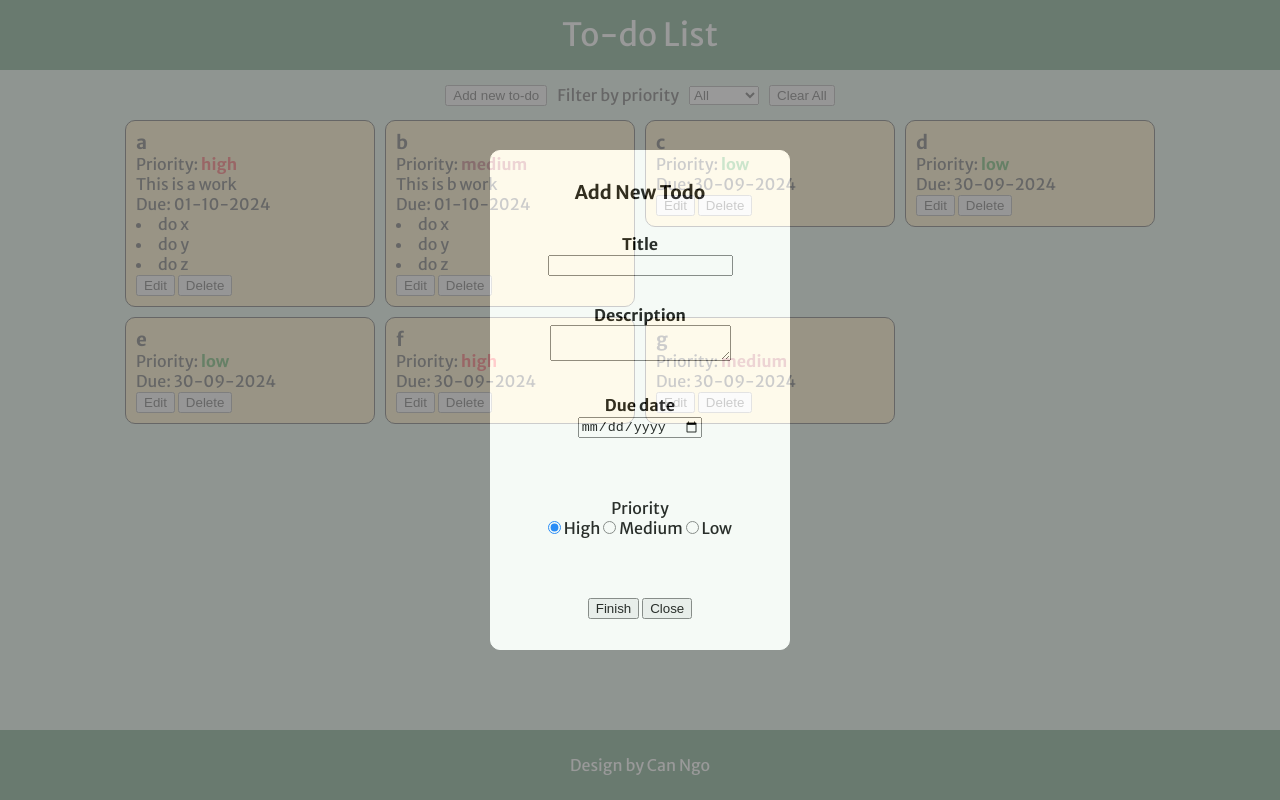
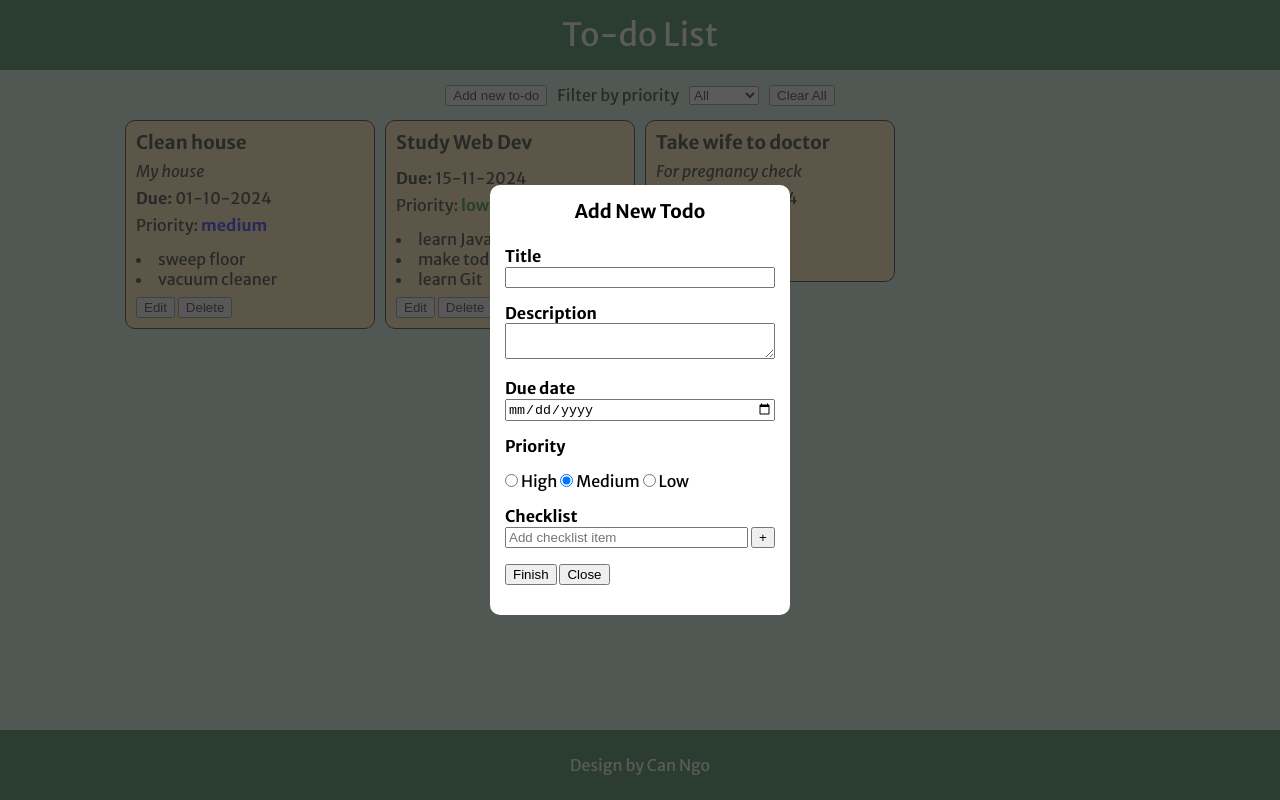
Before and after one commit to can-ngo/todo-list, a website built with webpack: page src/template.html in a window 1280 px wide. Both pictures are taken after a click on the button "Add new to-do". Built offline with nearby package versions, Linux system fonts and the light colour scheme.

Commit message:
FEAT: add checklist

```diff
--- a/src/addNewModal.js
+++ b/src/addNewModal.js
@@ -5,7 +5,7 @@ export function addNewModal () {
     overlay.style.display = 'flex';
     overlay.innerHTML =
     `
-        <form action="/" method="post">
+        <form id="todo-form" action="/" method="post">
             <h3>Add New Todo</h3>
             <p>
                 <label for="todo-title"><strong>Title</strong></label><br>
@@ -19,35 +19,48 @@ export function addNewModal () {
                 <label for="todo-duedate"><strong>Due date</strong></label><br>
                 <input type="date" id="todo-duedate" name="todoDuedate">
             </p>
+            <div>
+                <p><strong>Priority</strong></p>
+                <input type="radio" id="todo-priority-high" name="todoPriority" value="high">
+                    <label for="todo-priority-high">High</label>
+                <input type="radio" id="todo-priority-medium" name="todoPriority" value="medium" checked>
+                    <label for="todo-priority-medium">Medium</label>
+                <input type="radio" id="todo-priority-low" name="todoPriority" value="low">
+                    <label for="todo-priority-low">Low</label>
+            </div>
             <p>
-                <div>
-                    <p>Priority</p>
-                    <input type="radio" id="todo-priority-high" name="todoPriority" value="high" checked>
-                        <label for="todo-priority-high">High</label>
-                    <input type="radio" id="todo-priority-medium" name="todoPriority" value="medium">
-                        <label for="todo-priority-medium">Medium</label>
-                    <input type="radio" id="todo-priority-low" name="todoPriority" value="low">
-                        <label for="todo-priority-low">Low</label>
+                <label for="todo-checklist"><strong>Checklist</strong></label><br>
+                <input type="text" id="todo-checklist-input" name="checklist[]" style="width:90%;" placeholder="Add checklist item">
+                <button id="add-checklist-btn">+</button>
+                <div id="checklist-items">
                 </div>
             </p>
-            <div>
+            <p>
                 <button id="add-newtodo-btn" type="button">Finish</button>
-                <button id="close-modal-btn" type "button">Close</button>
-            </div>
+                <button id="close-modal-btn" type="button">Close</button>
+            </p>
         </form>
     `
+    const todoForm = document.querySelector('#todo-form')
     const addNewTodoBtn = document.querySelector('#add-newtodo-btn');
     const closeModalBtn = document.querySelector('#close-modal-btn');
     const todoTitle = document.querySelector('#todo-title');
     const todoDescription = document.querySelector('#todo-description');
     const todoDuedate = document.querySelector('#todo-duedate');
-    const todoSelectedPriority = document.querySelector('input[name="todoPriority"]:checked');
+    const todoPriorities = document.querySelectorAll('input[name="todoPriority"]');
+    const addChecklistBtn = document.querySelector('#add-checklist-btn');
+    const checklistInput = document.querySelector('#todo-checklist-input');
+    const checklistContainer = document.querySelector('#checklist-items');
 
-    return { addNewTodoBtn,
+    return { todoForm,
+             addNewTodoBtn,
              closeModalBtn,
              overlay,
              todoTitle,
              todoDescription,
              todoDuedate,
-             todoSelectedPriority }
+             todoPriorities,
+             addChecklistBtn,
+             checklistInput,
+             checklistContainer }
 }
--- a/src/displayTodos.js
+++ b/src/displayTodos.js
@@ -17,9 +17,9 @@ function displayTodos (todos) {
         card.innerHTML =
         `
         <h3>${todo.title}</h3>
+        <p><i>${todo.description}</i></p>
+        <p><strong>Due:</strong> ${todo.formattedDueDate}</p>
         <p>Priority: <strong class="priority-${todo.priority}">${todo.priority}</strong></p>
-        <p>${todo.description}</p>
-        <p>Due: ${todo.formattedDueDate}</p>
         <p>${checklistHtml}</p>
         <div>
             <button class="edit-btn">Edit</button>
--- a/src/index.js
+++ b/src/index.js
@@ -5,22 +5,80 @@ import { displayTodos } from "./displayTodos.js";
 import { displayControls } from "./displayControls.js";
 import { addNewModal } from "./addNewModal.js";
 import { clearAll } from "./clearAll.js";
-import { now } from "d3";
 
 const { openModalBtn, filter, clearAllBtn } = displayControls();
 
 openModalBtn.addEventListener("click", event => {
-    const { addNewTodoBtn,
+    const { todoForm,
+            addNewTodoBtn,
             closeModalBtn,
             overlay,
             todoTitle,
             todoDescription,
             todoDuedate,
-            todoSelectedPriority } = addNewModal();
+            todoPriorities,
+            addChecklistBtn,
+            checklistInput,
+            checklistContainer } = addNewModal();
+
+    let checklistArray = [];
+    let selectedPriority; //default value is 'medium'
 
     closeModalBtn.addEventListener('click', (e) => {
         e.preventDefault();
         overlay.style.display = 'none'
+    })
+
+    addChecklistBtn.addEventListener('click', (e) => {
+        e.preventDefault();
+        const itemText = checklistInput.value.trim();
+
+        if (itemText !== "") {
+            // Create a new div to hold the checklist item and remove button
+            const checklistItemDiv = document.createElement('div');
+            checklistItemDiv.classList.add('checklist-item');
+
+            // Create a new input element for the checklist item
+            const checklistItemInput = document.createElement('input');
+            checklistItemInput.type = 'text';
+            checklistItemInput.name = 'checklist[]'; // Name array to group items
+            checklistItemInput.value = itemText;
+            checklistItemInput.readOnly = true;
+            checklistItemInput.style.width = '90%';
+            checklistItemInput.placeholder = 'Add checklist item';
+
+            // Create a remove button
+            const removeBtn = document.createElement('button');
+            removeBtn.type = 'button';
+            removeBtn.textContent = '-';
+            removeBtn.addEventListener('click', function() {
+                // checklistContainer.removeChild(checklistItemDiv);
+                checklistItemDiv.remove();
+            });
+
+            // Append the input and remove button to the div
+            checklistItemDiv.appendChild(checklistItemInput);
+            checklistItemDiv.appendChild(removeBtn);
+
+            // Append the div to the checklist container
+            console.log(checklistInput.parentElement);
+            checklistInput.insertAdjacentElement('beforebegin', checklistItemDiv);
+            // checklistContainer.appendChild(checklistItemDiv);
+            // checklistContainer.insertBefore(checklistItemDiv, checklistInput.parentElement);
+
+            // Clear the input field for the next item
+            checklistInput.value = '';
+        }
+
+        const checklistItems = document.querySelectorAll('input[name="checklist[]"]');
+        checklistArray = Array.from(checklistItems).map(item => item.value);
+        checklistArray = checklistArray.filter(item => item !== "");
+    })
+
+    todoPriorities.forEach( radio => {
+        radio.addEventListener('change', () => {
+            selectedPriority = radio.value;
+        })
     })
 
     addNewTodoBtn.addEventListener('click', (e) => {
@@ -30,7 +88,8 @@ openModalBtn.addEventListener("click", event => {
             title: todoTitle.value,
             description: todoDescription.value,
             dueDate: todoDuedate.value ? new Date(todoDuedate.value) : undefined,
-            priority: todoSelectedPriority.value
+            priority: selectedPriority,
+            checklist: checklistArray
         })
 
         const cards = document.querySelectorAll('.card');
@@ -67,46 +126,26 @@ clearAllBtn.addEventListener("click", () => {
 })
 
 Todos.addTodo({
-    title: 'a',
-    description: 'This is a work',
+    title: 'Clean house',
+    description: 'My house',
     dueDate: new Date(2024, 9, 1),
-    priority: 'high',
     isDone: false,
-    checklist: ['do x', 'do y', 'do z']
+    checklist: ['sweep floor', 'vacuum cleaner']
 })
 
 Todos.addTodo({
-    title: 'b',
-    description: 'This is b work',
-    dueDate: new Date(2024, 9, 1),
-    priority: 'medium',
+    title: 'Study Web Dev',
+    dueDate: new Date(2024, 10, 15),
+    priority: 'low',
     // isDone: false,
-    checklist: ['do x', 'do y', 'do z']
+    checklist: ['learn Javascript', 'make todo project', 'learn Git']
 })
 
 Todos.addTodo({
-    title: 'c'
+    title: 'Take wife to doctor',
+    description: 'For pregnancy check',
+    priority: 'high'
 })
-
-Todos.addTodo({
-    title: 'd'
-})
-
-Todos.addTodo({
-    title: 'e'
-})
-
-Todos.addTodo({
-    title: 'f',
-    priority: 'high',
-    dueDate: new Date(2024, 8, 30)
-})
-
-Todos.addTodo({
-    title: 'g',
-    priority: 'medium'
-})
-
 
 displayTodos(Todos.todos);
 console.table(Todos.todos);
--- a/src/styles.css
+++ b/src/styles.css
@@ -33,11 +33,16 @@ header {
 }
 
 .card .priority-medium {
-    color: brown;
+    color: blue;
 }
 
 .card .priority-low {
     color: green;
+}
+
+.card p,
+.card h3 {
+    margin-bottom: 7px;
 }
 
 .card {
@@ -69,25 +74,41 @@ header {
     gap: 10px;
 }
 
+form input:not([type='radio']),
+form textarea {
+    width: 100%;
+}
+
+form .checklist-item {
+    display: flex;
+    justify-content: space-between;
+    margin-bottom: 3px;
+}
+
+form p,
+form div {
+    margin-bottom: 15px;
+    text-align: left;
+    width: 100%;
+}
+
+form h3 {
+    margin-bottom: 1.2em;
+}
+
 form {
     width: 300px;
-    height: 500px;
-    border: 1px solid white;
+    height: fit-content;
     background-color: white;
     border-radius: 10px;
-    opacity: 1;
-    display: flex;
-    flex-direction: column;
-    justify-content: space-evenly;
-    align-items: center;
+    padding: 15px;
 }
 
 .overlay {
     position: absolute;
-    width: 100vw;
-    height: 100vh;
-    background-color: gray;
-    opacity: 0.8;
+    min-width: 100vw;
+    min-height: 100vh;
+    background-color: rgba(50, 50, 50, 80%);
     display: none;
     justify-content: center;
     align-items: center;
--- a/src/todos.js
+++ b/src/todos.js
@@ -8,7 +8,7 @@ class Todos {
         title,
         description = "",
         dueDate = new Date(),
-        priority = 'low',
+        priority = 'medium',
         isDone = false,
         checklist = []
     }) {
```
